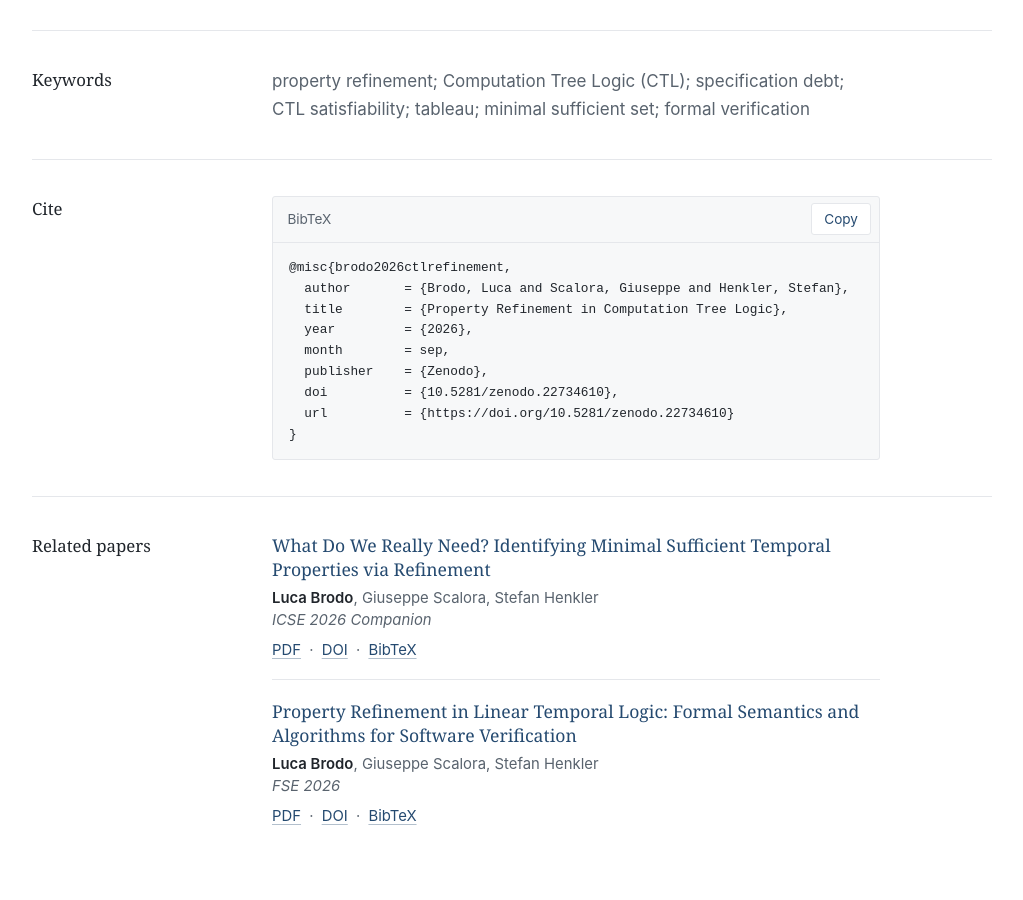
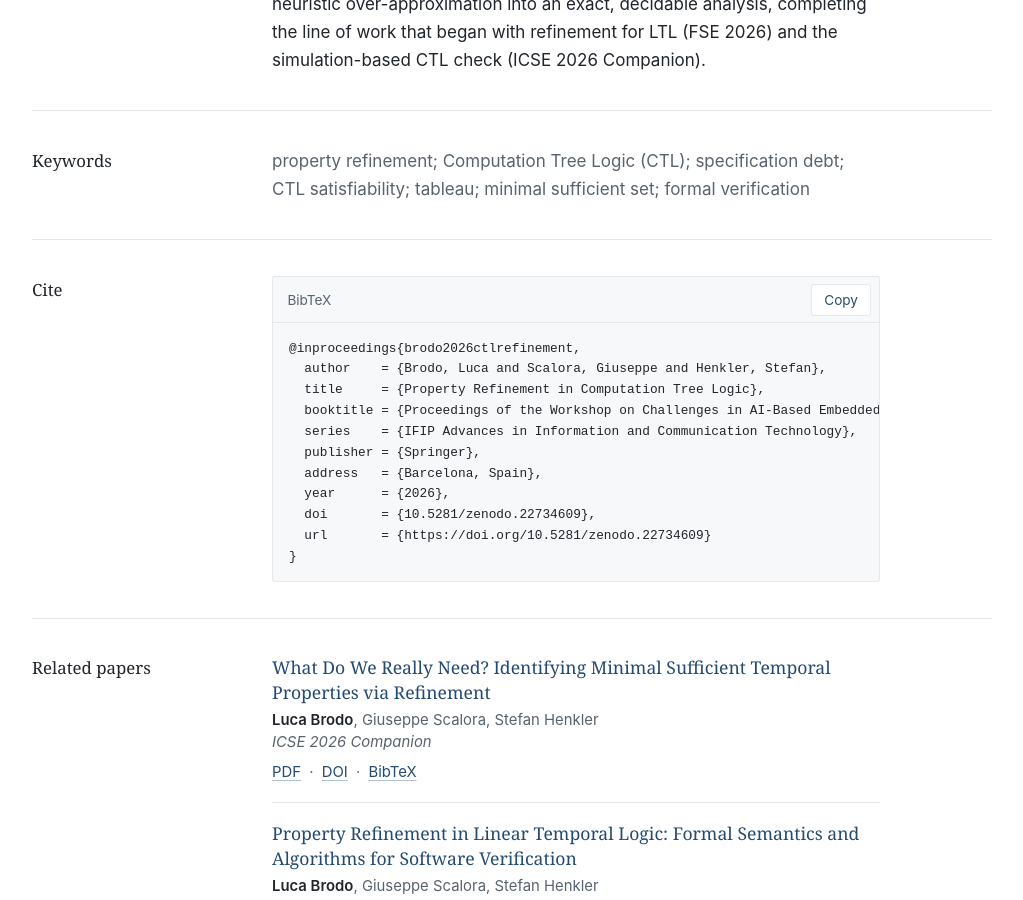
Before and after one commit to lucabrodohshl/lucabrodohshl, a Jekyll site: the page built from _publications/property-refinement-ctl.md, in a window 1280 px wide and 900 px high, scrolled down 2244 px. Shown: the whole window, without its empty margins (128-1151 px from the left). Built offline with Jekyll 4.4.1, drawn with Linux system fonts in a browser that asks for light colours; some of the changed text lies outside the part shown.

Commit message:
List CTL refinement paper under CAIESA 2026 (IFIP AICT, Springer)

```diff
--- a/_publications/property-refinement-ctl.md
+++ b/_publications/property-refinement-ctl.md
@@ -5,14 +5,17 @@
   - Giuseppe Scalora
   - Stefan Henkler
 date: 2026-09-13
-date_note: "Zenodo publication date"
-venue: "Conference paper, published on Zenodo"
-venue_short: "Zenodo 2026"
-venue_type: other
+date_note: "date of the open-access version on Zenodo"
+venue: "Workshop on Challenges in AI-Based Embedded Systems Applications (CAIESA 2026)"
+venue_detail: "IFIP Advances in Information and Communication Technology, Springer, Barcelona, Spain"
+venue_short: "CAIESA 2026 Workshop"
+venue_type: conference
+citation_venue: "Proceedings of the Workshop on Challenges in AI-Based Embedded Systems Applications (CAIESA 2026)"
+publisher: Springer
 status: Published
-status_note: "Published open access on Zenodo."
-zenodo: https://zenodo.org/records/22734610
-zenodo_doi: "10.5281/zenodo.22734610"
+status_note: "Published in the CAIESA 2026 proceedings (IFIP AICT, Springer). Open-access version on Zenodo."
+zenodo: https://doi.org/10.5281/zenodo.22734609
+zenodo_doi: "10.5281/zenodo.22734609"
 pdf: /publications/property-refinement-ctl/brodo-2026-property-refinement-ctl.pdf  # served next to the paper page (Google Scholar guideline); original kept in assets/paper/CTlRef.pdf
 pdf_note: "Full paper (CC BY 4.0)"
 license: https://creativecommons.org/licenses/by/4.0/
@@ -28,7 +31,7 @@
   - tableau
   - minimal sufficient set
   - formal verification
-description: "Brodo, Scalora and Henkler (2026): a complete, decidable theory of property refinement for CTL and an exact algorithm for the minimal sufficient property set."
+description: "CAIESA 2026: a complete, decidable theory of property refinement for CTL and an exact algorithm for computing the minimal sufficient property set."
 summary_short: "Closes the gap left by simulation-based CTL refinement: a complete, decidable refinement theory and an exact algorithm, evaluated on more than 3,000 suites with over 52,000 properties."
 related:
   - minimal-sufficient-temporal-properties-icse-2026
@@ -36,14 +39,16 @@
 abstract: |
   Safety-critical systems rely on formal methods to verify behavioral properties, often expressed in Computation Tree Logic (CTL). As these systems evolve, their specifications accumulate redundant or subsumed properties, a phenomenon known as specification debt, inflating verification effort without improving assurance. Property refinement, which captures when one property is stronger than another, offers a principled way to eliminate such redundancy. A prior extension to CTL relied on a simulation preorder over tree automata, yielding a sound but incomplete check that only over-approximates the minimal sufficient set of properties. We close this gap with a complete theory of property refinement for CTL. We show that refinement is decidable, forms a preorder, whose characteristics we leverage to propose a complete algorithm for computing the minimal sufficient set. Evaluated on more than 3,000 suites comprising over 52,000 properties, our approach proves both effective (up to 27% average reduction) and efficient (consistently lower 70 ms per refinement check), reducing the number of expensive satisfiability checks by up to a factor of six compared to prior work.
 bibtex: |
-  @misc{brodo2026ctlrefinement,
-    author       = {Brodo, Luca and Scalora, Giuseppe and Henkler, Stefan},
-    title        = {Property Refinement in Computation Tree Logic},
-    year         = {2026},
-    month        = sep,
-    publisher    = {Zenodo},
-    doi          = {10.5281/zenodo.22734610},
-    url          = {https://doi.org/10.5281/zenodo.22734610}
+  @inproceedings{brodo2026ctlrefinement,
+    author    = {Brodo, Luca and Scalora, Giuseppe and Henkler, Stefan},
+    title     = {Property Refinement in Computation Tree Logic},
+    booktitle = {Proceedings of the Workshop on Challenges in AI-Based Embedded Systems Applications (CAIESA 2026)},
+    series    = {IFIP Advances in Information and Communication Technology},
+    publisher = {Springer},
+    address   = {Barcelona, Spain},
+    year      = {2026},
+    doi       = {10.5281/zenodo.22734609},
+    url       = {https://doi.org/10.5281/zenodo.22734609}
   }
 ---
 
```
Also changed, not shown: INSTRUCTIONS.md (+1 -1 lines).
